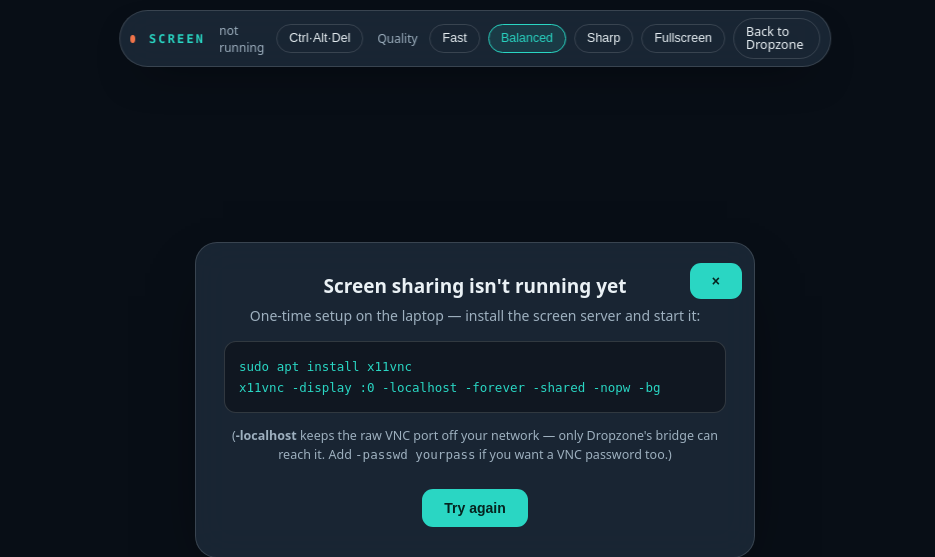
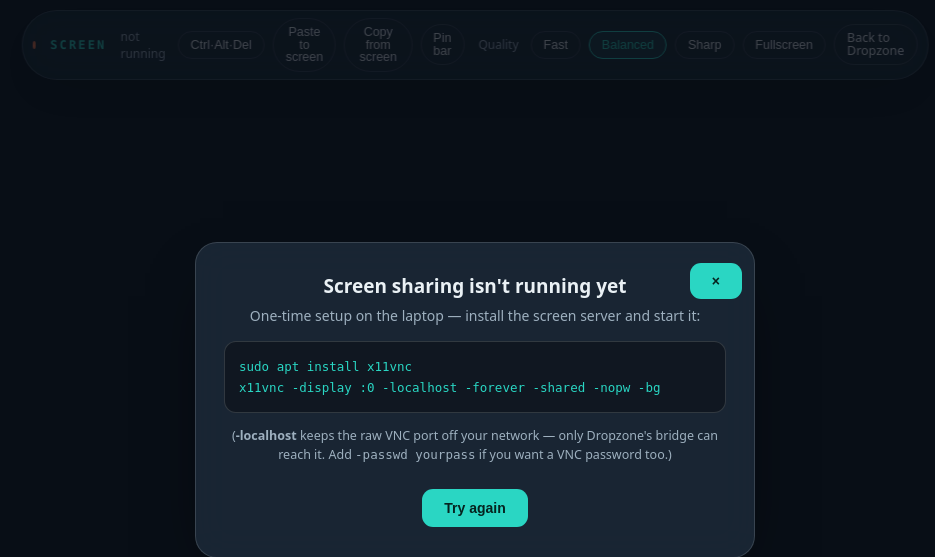
Before and after one commit to sxi9/dropzone, a Flask app: page /screen in a window 1280 px wide. Shown: the top 557 px of the page, without its empty margins (165-1100 px from the left). Run offline with Flask 3, Linux system fonts and the light colour scheme; data that the repository does not hold is empty; some libraries are stand-ins or nearby versions.

Commit message:
Screen viewer: clipboard sync (paste to / copy from screen) and a pin toggle to keep the floating bar visible

```diff
--- a/templates/screen.html
+++ b/templates/screen.html
@@ -39,6 +39,9 @@
   <b>Screen</b>
   <span class="st" id="st">connecting…</span>
   <button id="keys" title="Send Ctrl+Alt+Del">Ctrl·Alt·Del</button>
+  <button id="paste" title="Send your PC clipboard to the remote screen, then press Ctrl+V there">Paste to screen</button>
+  <button id="copyr" title="Copy the remote clipboard to your PC">Copy from screen</button>
+  <button id="pin" title="Keep this bar always visible / let it auto-hide">Pin bar</button>
   <span class="st" style="padding-left:6px">Quality</span>
   <button id="qFast" title="Lowest bandwidth, fastest (JPEG quality 1, max compression)">Fast</button>
   <button id="qBal" title="Default balance">Balanced</button>
@@ -64,9 +67,11 @@ x11vnc -display :0 -localhost -forever -shared -nopw -bg</pre>
 
   const st = document.getElementById("st"), dot = document.getElementById("dot");
   const msg = document.getElementById("msg"), bar = document.getElementById("bar");
-  let rfb = null, fadeTimer = null, connected = false, reconnectTimer = null, manualStop = false;
+  let rfb = null, fadeTimer = null, connected = false, reconnectTimer = null, manualStop = false, remoteClip = "";
 
-  function fadeBarSoon(){ clearTimeout(fadeTimer); bar.classList.remove("faded"); fadeTimer = setTimeout(()=>bar.classList.add("faded"), 2500); }
+  let barPinned = false; try{ barPinned = localStorage.getItem("dz-screen-pinbar")==="1"; }catch(e){}
+  function fadeBarSoon(){ clearTimeout(fadeTimer); bar.classList.remove("faded"); if(!barPinned) fadeTimer = setTimeout(()=>bar.classList.add("faded"), 2500); }
+  function applyPin(){ const b=document.getElementById("pin"); b.classList.toggle("on", barPinned); b.textContent = barPinned?"Unpin bar":"Pin bar"; if(barPinned){ clearTimeout(fadeTimer); bar.classList.remove("faded"); } else { fadeBarSoon(); } }
   document.addEventListener("mousemove", fadeBarSoon);
   document.addEventListener("touchstart", fadeBarSoon);
 
@@ -86,6 +91,10 @@ x11vnc -display :0 -localhost -forever -shared -nopw -bg</pre>
     sock.addEventListener("connect", ()=>{
       if(sock !== rfb) return;                 // a newer attempt superseded this one
       connected = true; st.textContent = "live"; dot.classList.add("on"); msg.hidden = true; fadeBarSoon();
+    });
+    sock.addEventListener("clipboard", (e)=>{   // remote copied something -> mirror into your PC clipboard
+      remoteClip = (e.detail && e.detail.text) || "";
+      if(remoteClip){ try{ navigator.clipboard.writeText(remoteClip); }catch(_){} }
     });
     sock.addEventListener("disconnect", ()=>{
       if(sock !== rfb) return;                 // ignore a stale socket closing under a live one
@@ -135,7 +144,20 @@ x11vnc -display :0 -localhost -forever -shared -nopw -bg</pre>
   document.getElementById("retry").onclick = ()=>{ manualStop=false; connected=false; if(rfb){ try{rfb.disconnect();}catch(e){} rfb=null; } msg.hidden=true; boot(); };
   document.getElementById("fs").onclick = ()=>{ const el=document.documentElement; if(document.fullscreenElement) document.exitFullscreen(); else el.requestFullscreen && el.requestFullscreen(); };
   document.getElementById("keys").onclick = ()=>{ if(rfb) rfb.sendCtrlAltDel(); };
+  document.getElementById("pin").onclick = ()=>{ barPinned = !barPinned; try{ localStorage.setItem("dz-screen-pinbar", barPinned?"1":"0"); }catch(e){} applyPin(); };
+  document.getElementById("paste").onclick = async ()=>{
+    if(!rfb || !connected){ st.textContent="not connected"; return; }
+    try{ const t = await navigator.clipboard.readText(); if(t){ rfb.clipboardPasteFrom(t); st.textContent="clipboard sent — press Ctrl+V on the screen"; setTimeout(()=>{ if(connected) st.textContent="live"; },2500); } }
+    catch(e){ const t = prompt("Paste couldn't read your clipboard. Paste the text here to send it to the screen:"); if(t){ rfb.clipboardPasteFrom(t); } }
+  };
+  document.getElementById("copyr").onclick = async ()=>{
+    if(!remoteClip){ st.textContent="nothing copied on the screen yet"; setTimeout(()=>{ if(connected) st.textContent="live"; },2000); return; }
+    try{ await navigator.clipboard.writeText(remoteClip); st.textContent="copied from screen"; }
+    catch(e){ prompt("Copy this (the screen's clipboard):", remoteClip); }
+    setTimeout(()=>{ if(connected) st.textContent="live"; },2000);
+  };
 
+  applyPin();
   boot();
 </script>
 </body>
```
